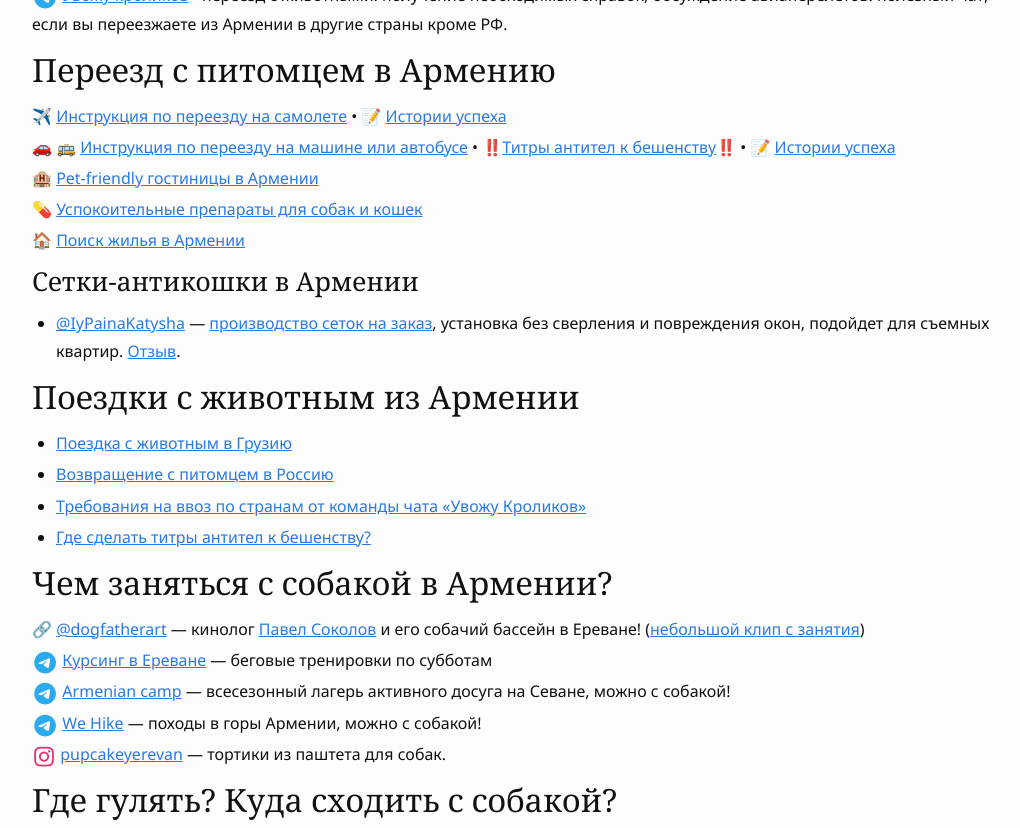
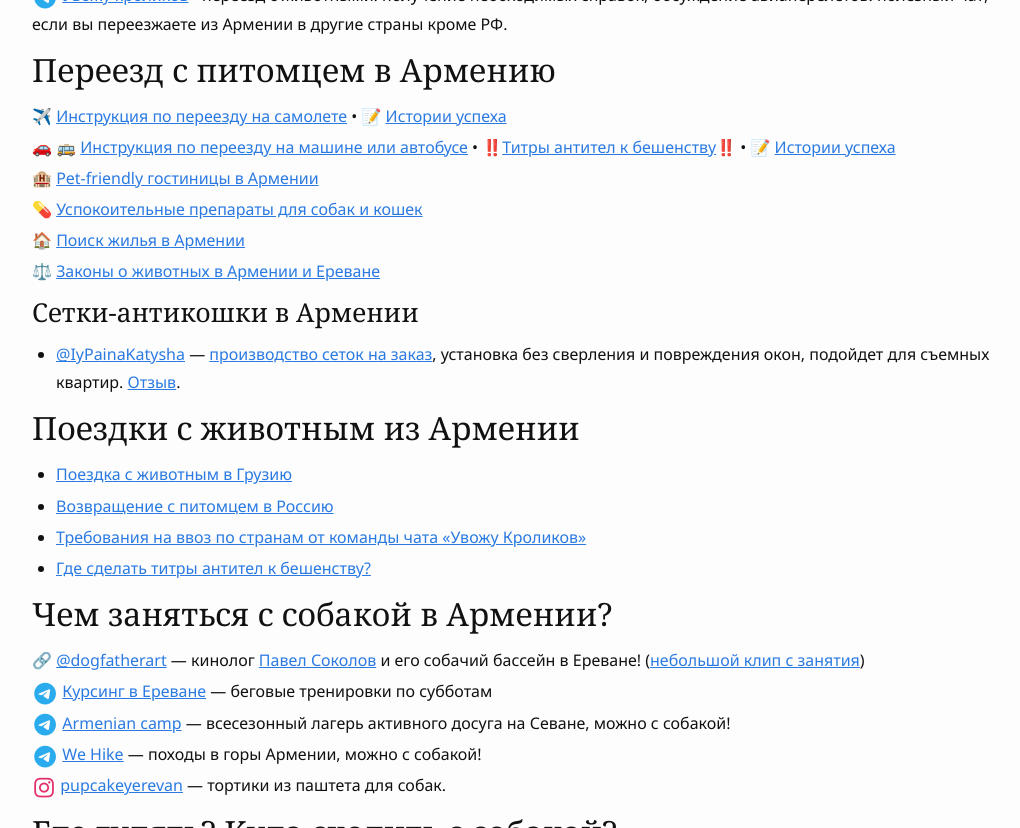
Before and after one commit to haywiki/haywiki.github.io, a Jekyll site: the page built from animals/index.md, in a window 1280 px wide and 900 px high, scrolled down 490 px, cut to the strip 0-828 px from the top of the window. Shown: the whole strip, without its empty margins (128-1148 px from the left). Built offline with Jekyll 4.4.1, drawn with Linux system fonts in a browser that asks for light colours; nearby versions of some CDN libraries; a script that is not in the unit is left out.

Commit message:
ссылка на законы о животных

```diff
--- a/animals/index.md
+++ b/animals/index.md
@@ -24,6 +24,7 @@ display_toc: false
 - 🏨 [Pet-friendly гостиницы в Армении](hotels.md)
 - 💊 [Успокоительные препараты для собак и кошек](sedation.md)
 - 🏠 [Поиск жилья в Армении](../life/rent-house.md)
+- ⚖️ [Законы о животных в Армении и Ереване](laws.md)
 {: class="list-emoji"}
 
 ### Сетки-антикошки в Армении
```
